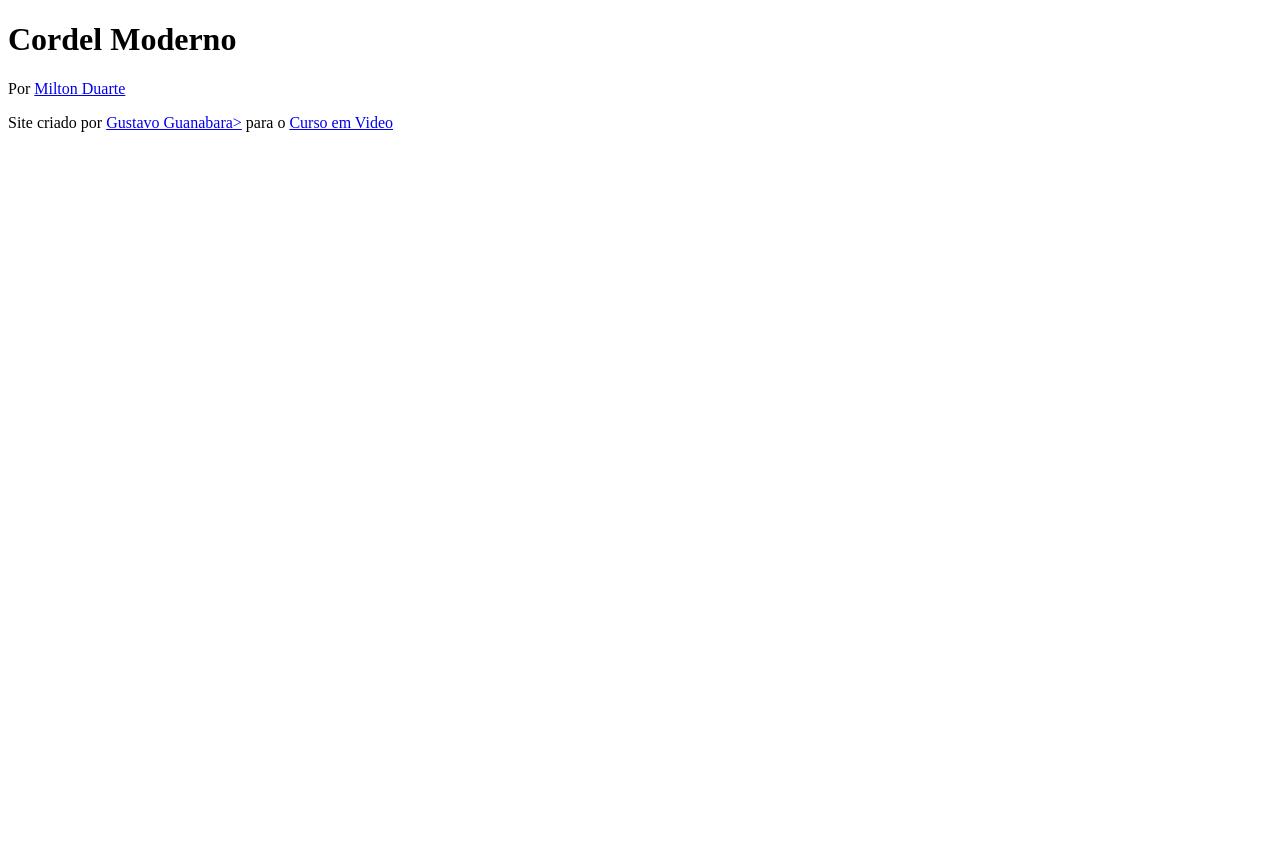
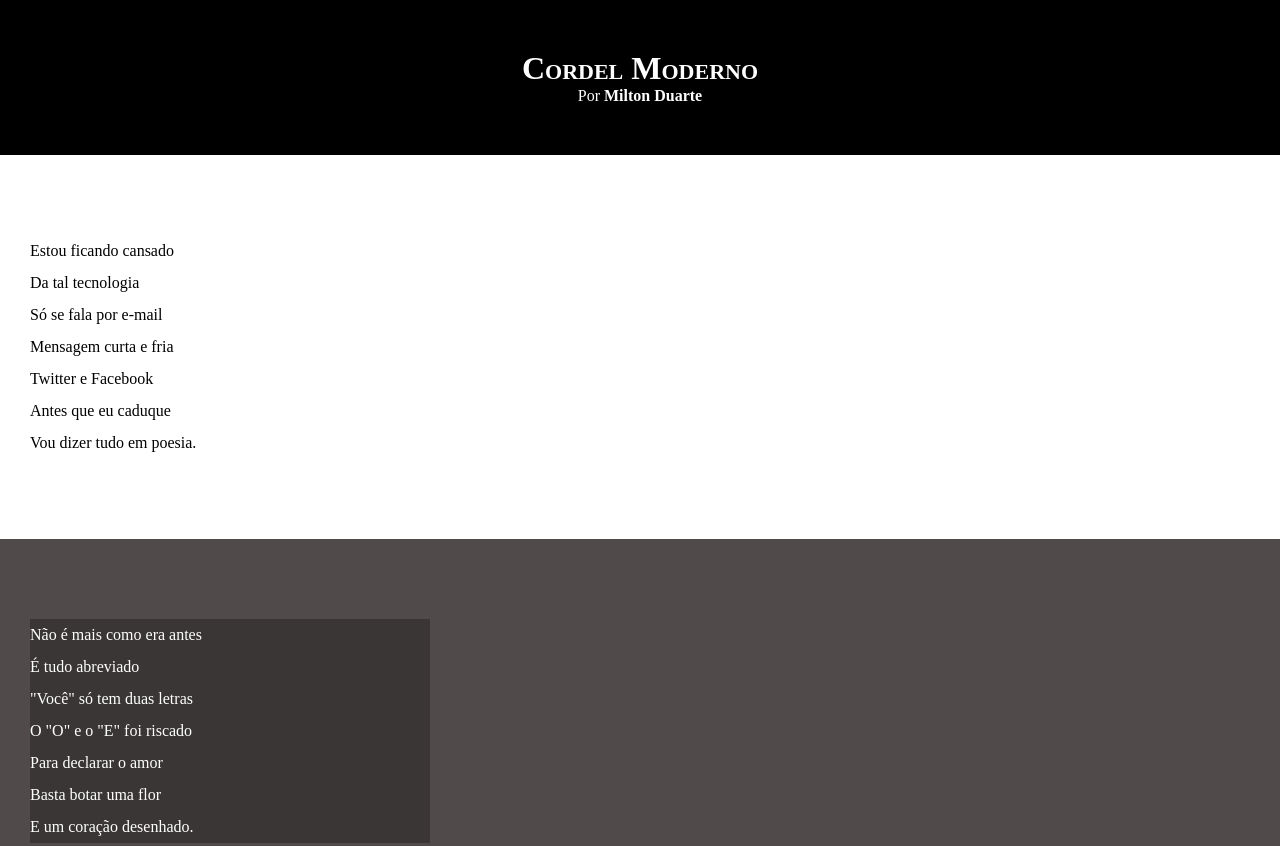
Before and after one commit to luizbati/html-css, a plain HTML site: page exercicios-modulo-3/desafio/index.html in a window 1280 px wide. Shown: the top 846 px of the page. Before the commit the page ends 800 px from the top, so only its background shows below. Drawn offline with Linux system fonts and the light colour scheme.

Commit message:
Atualizei estilos dos textos

```diff
--- /dev/null
+++ b/exercicios-modulo-3/desafio/estilo/style.css
@@ -0,0 +1,67 @@
+    @charset "UTF-8";
+    * {
+        margin: 0px;
+        padding: 0px;
+    }
+
+    html,
+    body {
+        min-height: 100vh;
+        background-color: darkgray;
+    }
+
+    header {
+        background-color: black;
+        color: white;
+        text-align: center;
+    }
+
+    header>h1 {
+        padding-top: 50px;
+        font-variant: small-caps;
+    }
+
+    header>p {
+        padding-bottom: 50px;
+    }
+
+    header a,
+    footer a {
+        color: white;
+        text-decoration: none;
+        font-weight: bolder;
+    }
+
+    header a:hover,
+    footer a:hover {
+        text-decoration: underline;
+    }
+
+    section {
+        padding-top: 10vh;
+        padding-bottom: 10vh;
+        line-height: 2em;
+        padding-left: 30px;
+    }
+
+    section.normal {
+        background-color: white;
+        color: black;
+    }
+
+    section.imagem {
+        background-color: rgb(80, 74, 74);
+        color: white;
+    }
+
+    section.imagem>p {
+        background-color: rgba(0, 0, 0, 0.267);
+        width: 400px;
+    }
+
+    footer {
+        background-color: black;
+        color: white;
+        text-align: center;
+        padding: 10px;
+    }
--- a/exercicios-modulo-3/desafio/index.html
+++ b/exercicios-modulo-3/desafio/index.html
@@ -6,18 +6,56 @@
     <meta http-equiv="X-UA-Compatible" content="IE=edge">
     <meta name="viewport" content="width=device-width, initial-scale=1.0">
     <title><a href="">Codel Moderno</a></title>
+    <link rel="stylesheet" href="estilo/style.css">
 </head>
 
 <body>
-    <reader>
+    <header>
+        <h1>Cordel Moderno</h1>
         <p>
-            <h1>Cordel Moderno</h1> Por <a href="https://www.recantodasletras.com.br/poesias/3186743]" target="_blank">Milton Duarte</a>
+            Por <a href="https://www.recantodasletras.com.br/poesias/3186743]" target="_blank">Milton Duarte</a>
         </p>
-    </reader>
+    </header>
+    <section class="normal">
+        <p>
+            Estou ficando cansado<br> Da tal tecnologia<br> Só se fala por e-mail<br> Mensagem curta e fria<br> Twitter e Facebook<br> Antes que eu caduque<br> Vou dizer tudo em poesia.<br>
+        </p>
+    </section>
+    <section class="imagem">
+        <p>
+            Não é mais como era antes<br> É tudo abreviado<br> "Você" só tem duas letras<br> O "O" e o "E" foi riscado<br> Para declarar o amor<br> Basta botar uma flor<br> E um coração desenhado.<br>
+        </p>
+    </section>
+    <section class="normal">
+
+        <p>
+            Arroba agora não pesa<br> É parte de um endereço<br> Ponto final nem se usa<br> Ou vai até no começo<br> Agora é .com<br> Se o saite é muito bom<br> Ele vale um alto preço.<br>
+        </p>
+        <p>
+            Pra piorar a liguagem<br> O emoticom é um risco<br> Tem símbolo para tudo
+            <br> Ponto e vírgula e um asterisco<br> Um beijo significa<br> Pra entender como fica<br> Decifre esse rabisco.<br>
+        </p>
+
+    </section>
+    <section class="imagem">
+        <p>
+            Tenho saudade das cartas<br> Escritas com a própria mão<br> Mandava no mês de Junho<br> Só chegava no Verão<br> Mas matava a saudade<br> Era texto de verdade<br> Nas linhas do coração.<br>
+        </p>
+    </section>
+    <section class="normal">
+
+        <p>
+            Agora, escrevo e envio<br> Chegando na mesma hora<br> Mas quando vou prosear<br> A pessoa foi embora<br> Abriu outro aplicativo<br> O mundo ficou cativo<br> Da tecnologia do agora.<br>
+        </p>
+        <p>
+            Felizmente, pra orar<br> Não precisa de internet<br> Deus escuta todo mundo<br> Se quiser, faça esse teste<br> Dois pontos são dois joelhos<br> Seus lábios são aparelhos<br> Deixe que Deus interprete.<br>
+        </p>
+
+    </section>
 </body>
 <footer>
     <p>Site criado por
-        <a href="https://gustavoguanabara.github.io" target="_blank">Gustavo Guanabara></a> para o <a href="https://www.cursoemvideo.com" target="_blank">Curso em Video</a></p>
+        <a href="https://gustavoguanabara.github.io " target="_blank ">Gustavo Guanabara></a> para o <a href="https://www.cursoemvideo.com " target="_blank ">Curso em Video</a></p>
 </footer>
 
 </html>
```
Also changed, not shown: exercicios-modulo-3/desafio/cordel-moderno.txt.
